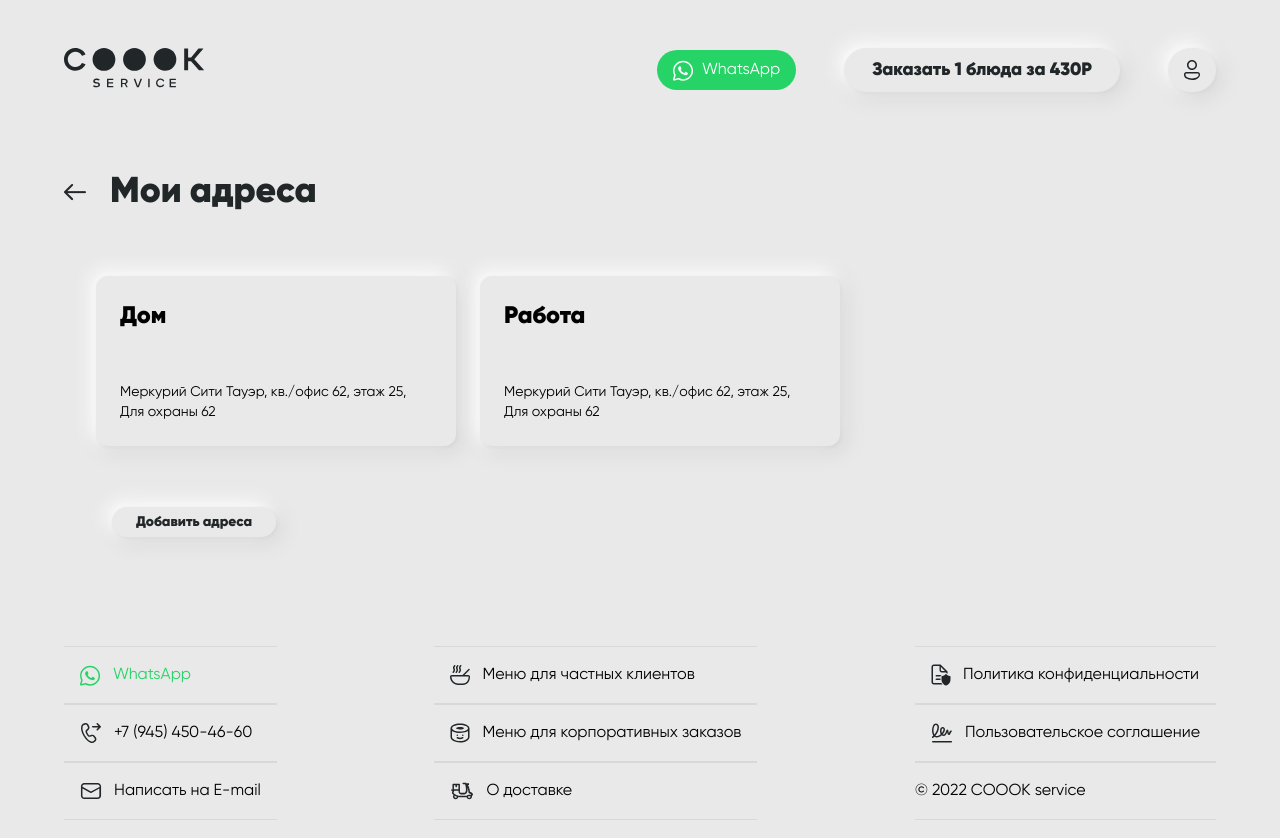
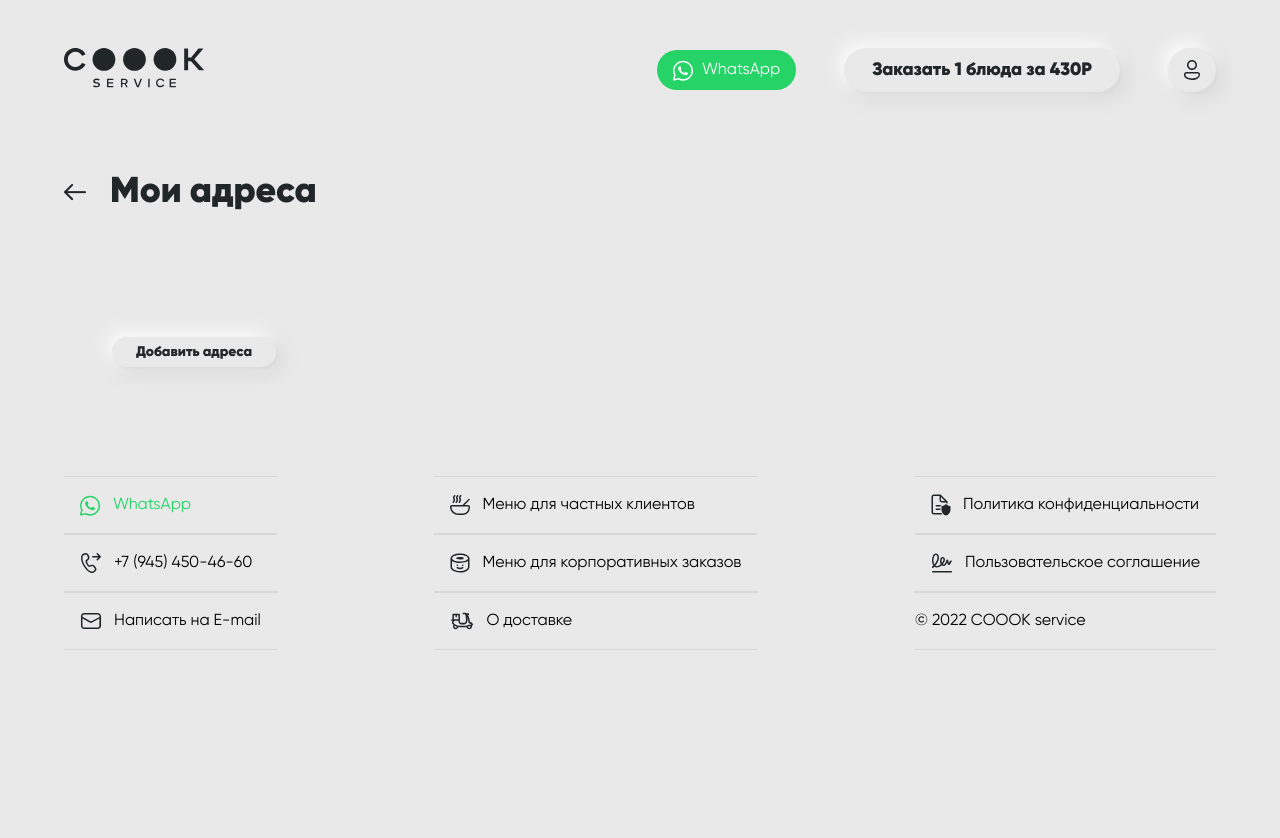
Before and after one commit to OmurbekArykbaev/cook-service, a React (Create React App) app: page /address in a window 1280 px wide. Shown: the top 838 px of the page. After the commit the page ends 800 px from the top, so only its background shows below. Built offline with nearby package versions, Linux system fonts and the light colour scheme.

Commit message:
add address item card/component

```diff
--- a/src/pages/Address/Address.tsx
+++ b/src/pages/Address/Address.tsx
@@ -2,39 +2,23 @@ import React from "react"
 import { Link } from "react-router-dom"
 import Title from "../../components/Title/Title"
 import Wrapper from "../../components/Wrapper/Wrapper"
+import { useAppSelector } from "../../hooks/rtkHooks"
+import Item from "./Item"
 
 const Address = () => {
+  const { addressData } = useAppSelector((state) => state.addresses)
+
   return (
     <Wrapper>
       <section>
         <div className="flex flex-col py-8">
-          {/* <!-- title --> */}
           <Title toPath="/" titleName="Мои адреса" />
-
-          {/* Cards wrapper */}
           <div className="flex flex-wrap flex-col items-center md:items-start space-y-6 space-x-0 md:space-y-0 md:space-x-6 md:flex-nowrap mb-8 md:flex-row p-2 sm:p-8">
-            {/* item 1 */}
-            <div className="w-full h-[170px] rounded-xl shadow-toorder-panel-block sm:w-[360px]">
-              <div className="h-full flex flex-col justify-between p-6 items-start text-2xl">
-                <h1 className="font-bold">Дом</h1>
-                <p className="text-sm">
-                  Меркурий Сити Тауэр, кв./офис 62, этаж 25, Для охраны 62
-                </p>
-              </div>
-            </div>
-
-            {/* item 1 */}
-            <div className="w-full h-[170px] rounded-xl shadow-toorder-panel-block sm:w-[360px]">
-              <div className="h-full flex flex-col justify-between p-6 items-start text-2xl">
-                <h1 className="font-bold">Работа</h1>
-                <p className="text-sm">
-                  Меркурий Сити Тауэр, кв./офис 62, этаж 25, Для охраны 62
-                </p>
-              </div>
-            </div>
+            {addressData &&
+              addressData.map((item) => (
+                <Item title={item.street} linkTo={item.id} address="asdas" />
+              ))}
           </div>
-
-          {/* button */}
 
           <div className="px-6   sm:px-12">
             <Link
--- /dev/null
+++ b/src/pages/Address/Item.tsx
@@ -0,0 +1,24 @@
+import { FC } from "react"
+import { Link } from "react-router-dom"
+
+interface IPropsItem {
+  title: string
+  address: string
+  linkTo: number
+}
+
+const Item: FC<IPropsItem> = ({ title, address, linkTo }) => {
+  return (
+    <Link
+      to={`/addresses/${linkTo}`}
+      className="w-full h-[170px] rounded-xl shadow-toorder-panel-block sm:w-[360px]"
+    >
+      <div className="h-full flex flex-col justify-between p-6 items-start text-2xl">
+        <h1 className="font-bold">{title}</h1>
+        <p className="text-sm">{address}</p>
+      </div>
+    </Link>
+  )
+}
+
+export default Item
--- a/src/pages/Form/Address/AddAddress.tsx
+++ b/src/pages/Form/Address/AddAddress.tsx
@@ -5,6 +5,7 @@ import Title from "../../../components/Title/Title"
 import Wrapper from "../../../components/Wrapper/Wrapper"
 import CustomInput from "./CustomInput"
 import { addressSchema } from "./schema"
+import { IAddressData } from "../../../types/address"
 
 const AddAddress = () => {
   const {
@@ -14,8 +15,9 @@ const AddAddress = () => {
     handleChange,
     handleBlur,
     handleSubmit,
-  } = useFormik({
+  } = useFormik<IAddressData>({
     initialValues: {
+      id: Date.now(),
       street: "",
       houseNumber: "",
       entrance: "",
--- a/src/pages/Form/Address/CustomInput.tsx
+++ b/src/pages/Form/Address/CustomInput.tsx
@@ -6,7 +6,7 @@ interface ICustonInputProps {
   inputName: string
   inputType: string
   cssStyle?: string
-  value: string
+  value: string | undefined
   handleChange: React.ChangeEventHandler<HTMLInputElement>
   handleBlur: React.FocusEventHandler<HTMLInputElement>
   error?: string | undefined
--- /dev/null
+++ b/src/types/address.ts
@@ -0,0 +1,11 @@
+export interface IAddressData {
+  id: number
+  linkTo?: string
+  street: string
+  houseNumber: string
+  entrance?: string
+  floor?: string
+  flatOffice?: string
+  callDoor?: string
+  comment?: string
+}
```
Also changed, not shown: src/pages/Form/Address/addressSlice.ts (+1 -10 lines).
